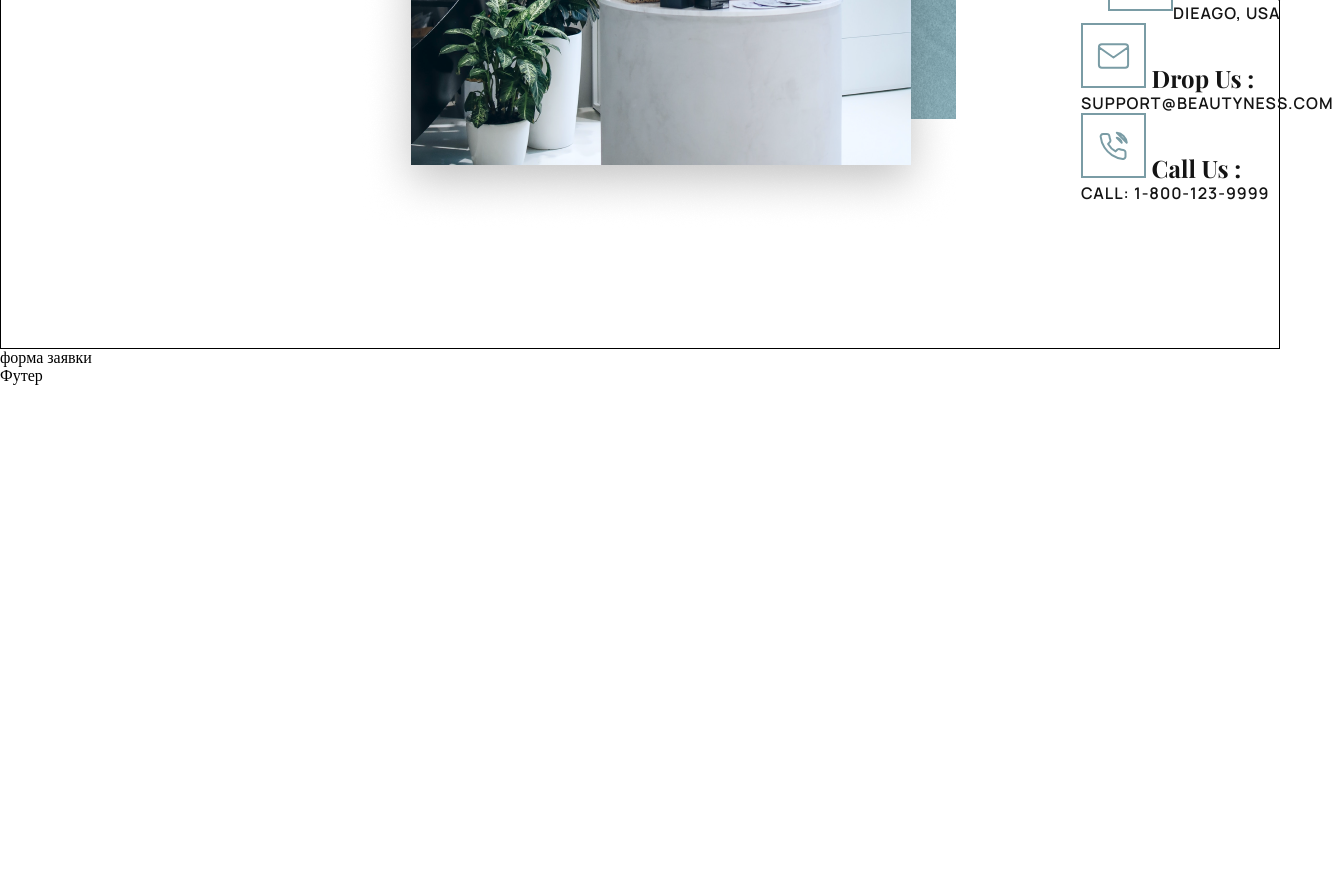
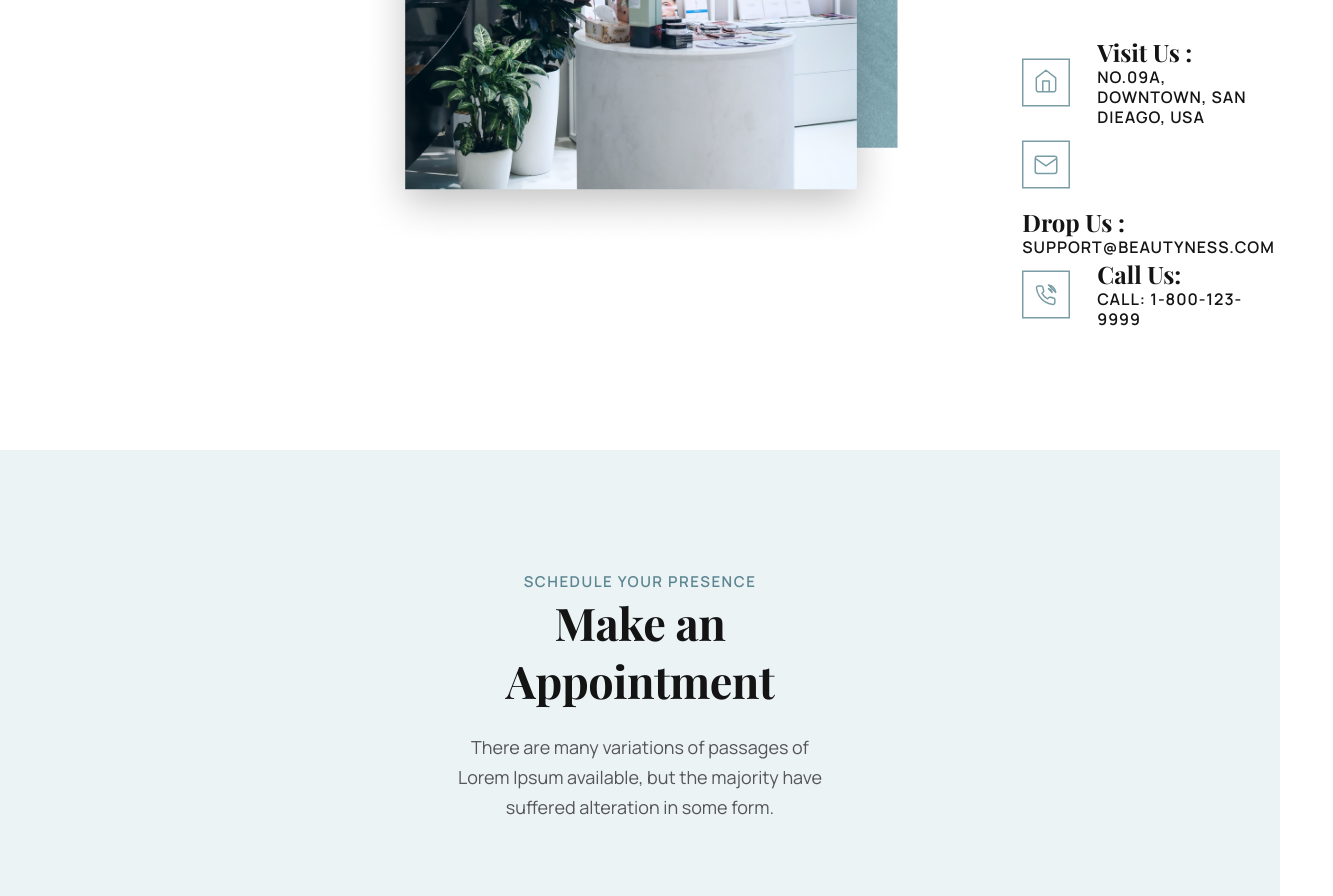
Before and after one commit to dariaSDemidova/Beautyness, a plain HTML site: page contact.html in a window 1280 px wide. Shown: the part 1060-1956 px from the top of the page, 1333 px wide, since content can reach past the window. Before the commit the page ends 1446 px from the top, so only its background shows below. Drawn offline with nearby package versions, Linux system fonts and the light colour scheme.

Commit message:
add changes contact

```diff
--- a/contact.html
+++ b/contact.html
@@ -57,25 +57,35 @@
         <div class='сontact-card'>
             <img src="img/contact_location_photo bg.png" alt="photo" id="main_photo">
             <div class="contact-card__info">
-                <p class="contact-card__h3">GET IN TOUCH!</p>
-                <h2 class="contact-card__h1">We are here to help you always...</h2>
-                <p class="contact-card__text">There are many variations of passages of Lorem Ipsum available, but the
-                    majority have suffered alteration in some form, buying to many desktop publishing packages.</p>
+                <div class="contact-card__title">
+                    <p class="contact-card__h3">GET IN TOUCH!</p>
+                    <h2 class="contact-card__h1">We are here to help you always...</h2>
+                    <p class="contact-card__text">There are many variations of passages of Lorem Ipsum available,
+                        <br>but the majority have suffered alteration in some form,
+                        <br>buying to many desktop publishing packages.
+                    </p>
+                </div>
                 <div class="contact-card__contacts">
-                    <div class="contact-card__adress">
+                    <div class="contact-card__container">
                         <img src="img/icons/adress_icon_green.svg" alt="adress" class="icon">
                         <div class="contact_title">
                             Visit Us :
                             <p class="contact_text">NO.09a, Downtown, SAN DIEAGO, USA</p>
                         </div>
                     </div>
-                    <div class="contact_title"><img src="img/icons/email_icon_green.svg" alt="e-mail" class="icon"> Drop
-                        Us :
-                        <div class="contact_text">support@beautyness.com</div>
+                    <div clsss="contact-card__container">
+                        <img src="img/icons/email_icon_green.svg" alt="mail" class="icon">
+                        <div class="contact_title">
+                            Drop Us :
+                            <p class="contact_text">support@beautyness.com</p>
+                        </div>
                     </div>
-                    <div class="contact_title"><img src="img/icons/call_icon_green.svg" alt="call" class="icon"> Call Us
-                        :
-                        <div class="contact_text">Call: 1-800-123-9999</div>
+                    <div class="contact-card__container">
+                        <img src="img/icons/call_icon_green.svg" alt="call" class="icon">
+                        <div class="contact_title">
+                            Call Us:
+                            <p class="contact_text">Call: 1-800-123-9999</p>
+                        </div>
                     </div>
                 </div>
             </div>
@@ -83,12 +93,21 @@
     </main>
 
     <!--форма заявки-->
-    <div class='appointment-form'>
-        <div class="block">форма заявки</div>
+    <div class="container-appointment">
+        <div class="container__form">
+            <div class="container__form__title">
+                <p class="container__form__title__h3">SCHEDULE YOUR PRESENCE</p>
+                <h2 class="container__form__title__h1">Make an Appointment</h2>
+                <p class="container__form__title__text">There are many variations of passages of Lorem Ipsum available,
+                    but the
+                    majority have suffered alteration in some form.</p>
+            </div>
+            <div></div>
+        </div>
     </div>
 
     <!--футер-->
-    <footer>Футер</footer>
+    <footer></footer>
 </body>
 
 </html>
--- a/styles/contact.scss
+++ b/styles/contact.scss
@@ -7,6 +7,9 @@
 @import "variables";
 @import "mixins";
 @import url(template_top-line.css);
+$textColor: #141414;
+$firstBackColor: #FFF;
+$seconBackColor: #EBF3F5;
 
 html,
 body {
@@ -51,82 +54,124 @@ body {
     padding-top: 8px;
 }
 
+/*основная часть - карточка с фото*/
 .contact-main {
     display: flex;
+    flex-direction: row;
     margin: 0 auto;
     padding-left: 360px;
     padding-right: 360px;
-    border: 1px solid black;
+    padding-top: 138px;
+    padding-bottom: 118px;
     align-items: center;
-    justify-content: space-between;
+    justify-content: space-around;
+    background-color: $firstBackColor;
 }
 
 .сontact-card {
     display: flex;
-    flex-direction: row;
-    padding-top: 138px;
-    padding-bottom: 118px;
+    align-items: center;
     gap: 120px;
 
     #main_photo {
         float: left;
         height: auto;
-        padding-left: -50px;
+        height: 611px;
     }
 
+    /*основной текст карточки*/
     .contact-card__info {
         .contact-card__h3 {
             @extend %title_sm-top;
             text-transform: uppercase;
-            gap: 9px;
+            padding-bottom: 9px;
         }
 
         .contact-card__h1 {
             @include title_h2 (435px);
-            gap: 23px;
+            padding-bottom: 23px;
         }
 
         .contact-card__text {
             @extend %title__sm-down;
-            gap: 43px;
+            padding-bottom: 43px;
         }
     }
 
+    /*иконки с контактами*/
     .contact-card__contacts {
-        #icon {
-            width: 65px;
-            height: 65px;
-        }
-
-        .contact-card__adress {
-            display: flex;
-            flex-direction: row;
-            align-items: center;
-            padding-right: 27px;
-        }
-
         .contact_text {
-            color: #141414;
-            font-family: Manrope;
+            color: $textColor;
+            font-family: $mainFont;
             font-size: 16px;
             font-style: normal;
             font-weight: 600;
             line-height: 125%;
-            /* 20px */
             letter-spacing: 0.96px;
             text-transform: uppercase;
         }
 
         .contact_title {
-            color: #141414;
-            font-family: Playfair Display;
+            color: $textColor;
+            font-family: $secondaryFont;
             font-size: 24px;
             font-style: normal;
             font-weight: 700;
             line-height: 125%;
-            /* 30px */
+            gap: 30px;
         }
 
+        .icon {
+            height: 75px;
+            width: 75px;
+            padding: 0px 27px 0px 0px;
+        }
 
+        .contact-card__container {
+            display: flex;
+            flex-direction: row;
+            align-items: center;
+        }
     }
 }
+
+/*форма с опросником*/
+.container-appointment {
+    display: flex;
+    flex-direction: column;
+    max-width: 100%;
+    max-height: 1183px;
+    align-items: center;
+    background-color: $seconBackColor;
+
+    .container__form {
+        display: flex;
+        padding: 120px 455px 120px 455px;
+        flex-direction: column;
+        align-items: center;
+        gap: 65px;
+
+        .container__form__title {
+            max-width: 622px;
+            text-align: center;
+
+            .container__form__title__h3 {
+                @extend %title_sm-top;
+                text-transform: uppercase;
+            }
+
+            .container__form__title__h1 {
+                @include title_h2;
+                text-align: center;
+                padding-bottom: 20px;
+            }
+
+            .container__form__title__text {
+                @extend %title__sm-down;
+                padding-bottom: 65px;
+            }
+        }
+    }
+}
+
+/*футер*/
```
Also changed, not shown: styles/contact.css, 1 other file.
